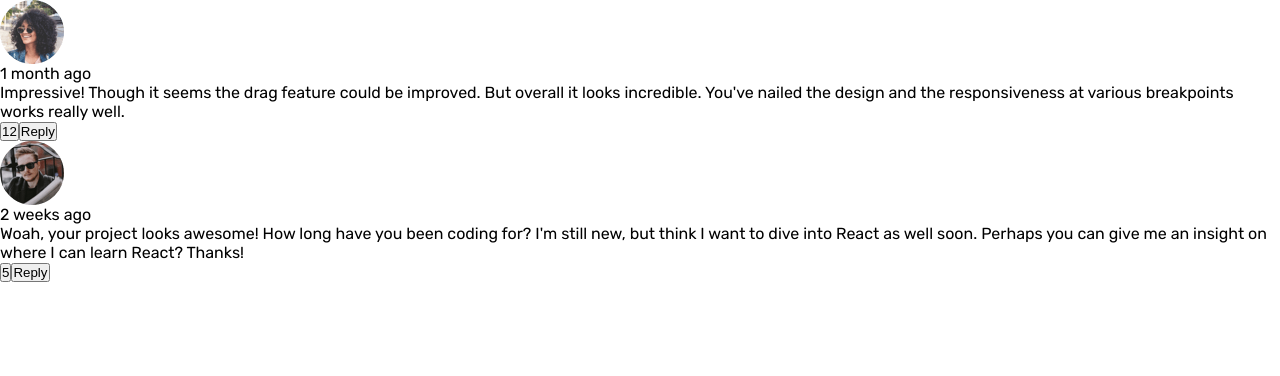
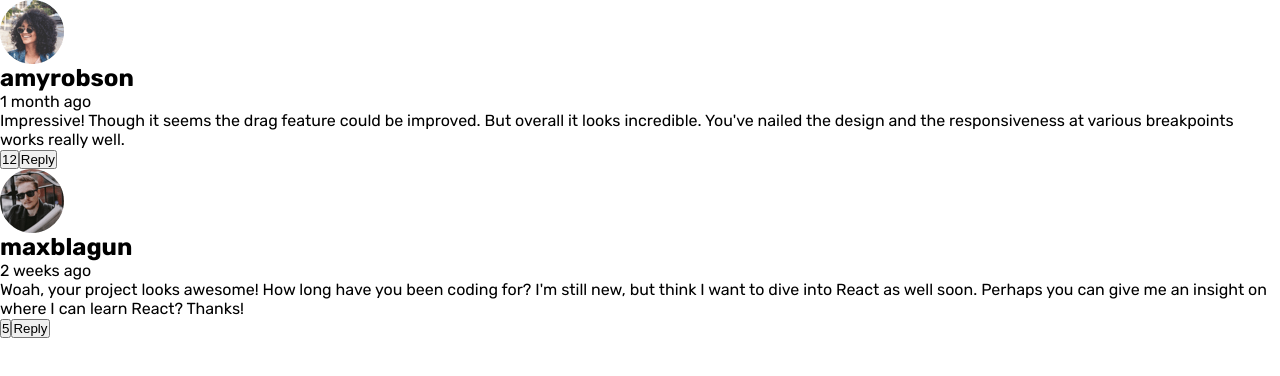
Before and after one commit to Silas310/interactive-comments-section, a React (Vite) app: page / in a window 1280 px wide. Shown: the top 376 px of the page. Built offline with nearby package versions, Linux system fonts and the light colour scheme.

Commit message:
fix: correct JSON prop

```diff
--- a/src/components/Comment.jsx
+++ b/src/components/Comment.jsx
@@ -1,6 +1,4 @@
 function Comment({ profileImage, username, comment, time, likes }) {
-  console.log(profileImage);
-
   return (
     <>
       <section>
--- a/src/components/CommentsSection.jsx
+++ b/src/components/CommentsSection.jsx
@@ -14,12 +14,12 @@ function CommentsSection() {
       <section>
         {data.comments.map(
           (comment) => (
-            console.log(comment.user.image.png),
+            console.log(comment),
             (
               <Comment
                 key={comment.id}
                 profileImage={comment.user.image.png}
-                username={comment.username}
+                username={comment.user.username}
                 comment={comment.content}
                 time={comment.createdAt}
                 likes={comment.score}
```
